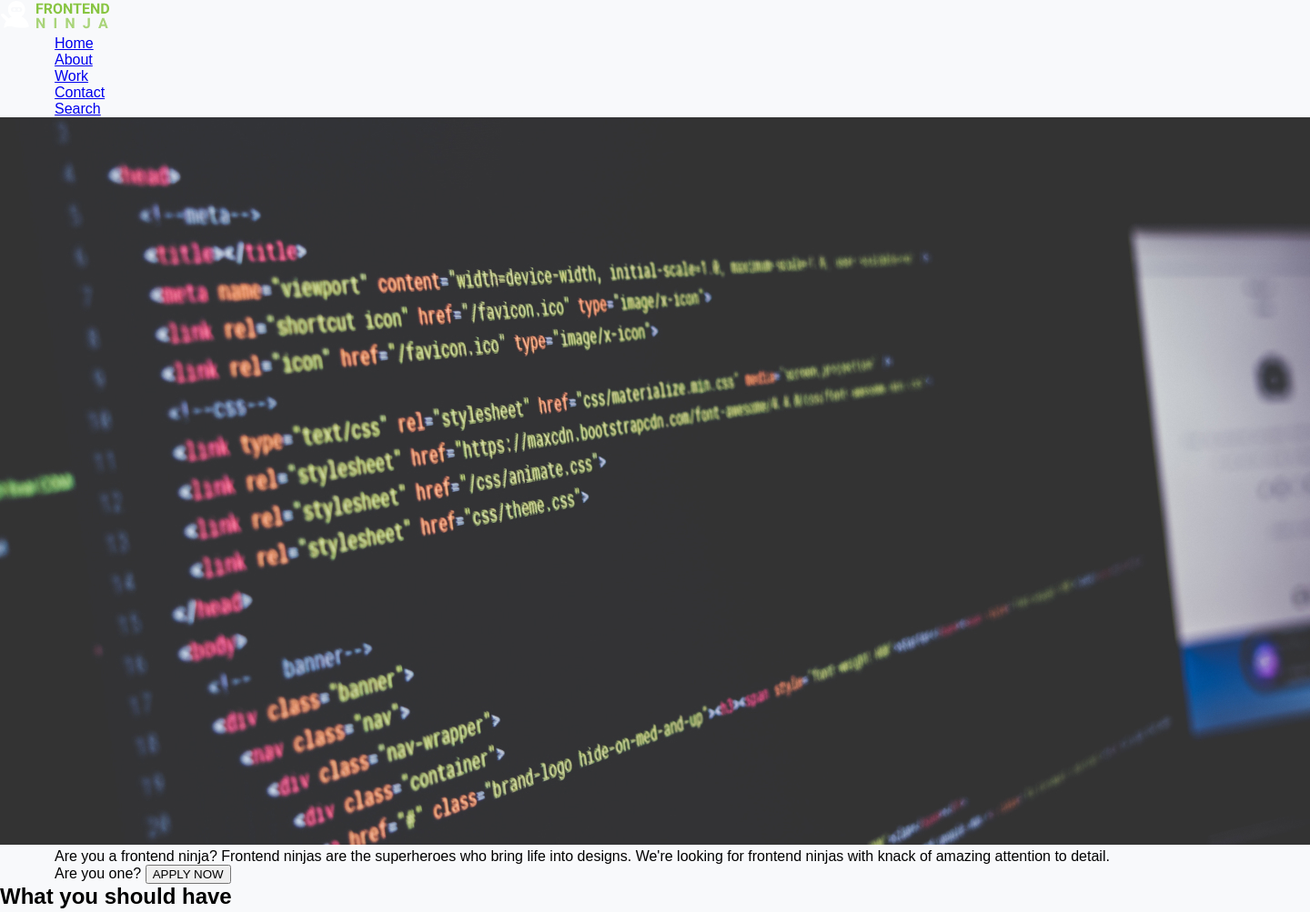
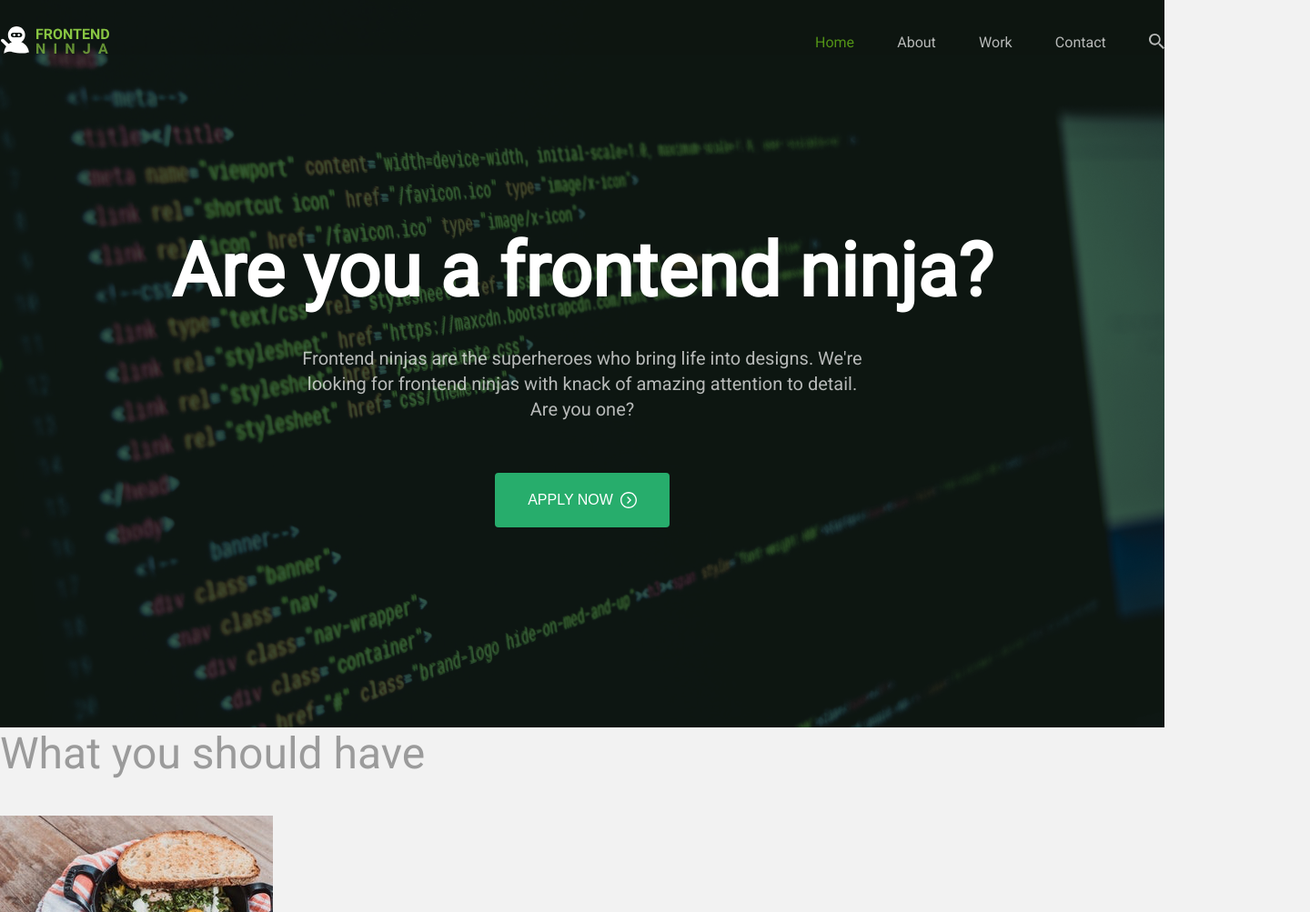
Before and after one commit to Resha1279/frontend-challenfe-from-yi, a plain HTML site: page index.html in a window 1280 px wide. Shown: the top 1003 px of the page at 91% size, 1440 px wide, since content can reach past the window. Drawn offline with Linux system fonts and the light colour scheme.

Commit message:
added styles to header

```diff
--- a/index.html
+++ b/index.html
@@ -7,32 +7,40 @@
 
 <body>
     <header>
-        <nav id="main-nav">
+        <nav class="wrapper">
             <div class="logo">
                 <img src="./images/logo/logo_frontend-ninja.svg" alt="logo">
             </div>
-            <div class="wrapper">
+
+            <div class="space"></div>
+
+            <div class="main-nav">
+
+
                 <ul>
-                    <li><a href="#">Home</a></li>
-                    <li><a href="#">About</a></li>
-                    <li><a href="#">Work</a></li>
-                    <li><a href="#">Contact</a></li>
-                    <li><a href="#">Search</a></li>
+                    <li class="nav-items"><a href="#" class="active">Home</a></li>
+                    <li class="nav-items"><a href="#">About</a></li>
+                    <li class="nav-items"><a href="#">Work</a></li>
+                    <li class="nav-items"><a href="#">Contact</a></li>
+                    <li class="nav-items"><a href="#"><img src="./images/svg/ic_search.svg" alt=""></a></li>
                 </ul>
+
+
             </div>
+
         </nav>
+
         <div class="hero">
-            <img src="./images/img_hero-image.jpg" alt="hero image">
-            <div class="wrapper">
-                <span class="hero-text">Are you a frontend ninja?</span>
-                <span class="hero-sub-text">
-                    Frontend ninjas are the superheroes who bring life into designs. We're looking for frontend ninjas
-                    with knack of amazing attention to detail. Are you one?
-                </span>
-                <span>
-                    <button>APPLY NOW</button>
-                </span>
-            </div>
+
+            <span class="hero-text">Are you a frontend ninja?</span>
+            <span class="hero-sub-text">
+                Frontend ninjas are the superheroes who bring life into designs. We're looking for frontend ninjas
+                with knack of amazing attention to detail. Are you one?
+            </span>
+
+            <button class="btn-apply-now"><a href="#">APPLY NOW
+                </a><img src="./images/svg/ic_arrow.svg" alt=""></button>
+
         </div>
     </header>
 
--- a/scss/_default.scss
+++ b/scss/_default.scss
@@ -1,4 +1,4 @@
-body{font-family: arial; background: #f8f9fb}
+body{font-family: $primaryFont; background: $offWhite}
 html, body, ul, ol, li, form, fieldset, legend
 {
 	margin: 0;
@@ -8,11 +8,12 @@ html, body, ul, ol, li, form, fieldset, legend
 h1, h2, h3, h4, h5, h6, p { margin-top: 0; }
 fieldset,img { border: 0; }
 li { list-style: none; }
+a{text-decoration: none;}
 
 .wrapper{
   width: 100%;
-  max-width: 1200px;
+  max-width: 1400px;
   margin: 0 auto;
-  padding: 0 20px;
+  //padding: 0 0;
   box-sizing: border-box;
 }
--- a/scss/_variables.scss
+++ b/scss/_variables.scss
@@ -1,12 +1,22 @@
+//IMPORTS
+@import url('https://fonts.googleapis.com/css2?family=Roboto&display=swap');
+
 //COLORS
 
-$green: rgb(27, 163, 118);
-$ninjaGreen: rgb(20, 131, 20);
-$offWhite: #f8f9fb;
+$green: #27ad6c;
+$ninjaGreen: #70c919;
+$offWhite: #f2f2f2;
+$white:#ffffff;
+$black:#0f1110;
+$colorPrimaryText: #9b9b9b;
 
 
 //FONT SIZES
 
-$textPrimary: 24px;
+$textPrimary: 48px;
 $textSecondary: 22px;
 $textTertiary: 20px;
+
+
+//FONT
+$primaryFont: 'Roboto', sans-serif;
--- a/scss/styles.scss
+++ b/scss/styles.scss
@@ -1,2 +1,117 @@
+@import "./variables";
 @import "./default";
-@import "./variables";
+
+
+header{
+    background-image: url("../images/img_hero-image.jpg");
+    background-color: #406b55;
+    height: 800px;
+    background-position: center;
+    background-repeat: no-repeat;
+    background-size: cover;
+    background-blend-mode: multiply;
+
+    position: relative;
+
+    button{
+        position: absolute;
+        top: 520px   }
+}//end of header
+
+nav{
+    padding-top: 34px;
+    height: 60px;
+    width: 100%;
+    background-color: rgba($black,0.1);
+    display:flex;
+    align-items: center;
+
+}
+
+.logo{
+    width: 30%;
+}
+
+.space{
+    width:40%;
+}
+
+.main-nav{
+    width: 30%;
+
+    ul{
+        width: 100%;
+        display:flex;
+        justify-content: space-between;
+        text-align: right;
+
+    }
+
+    a{
+        color: $white;
+        font-size: 16px;
+        font-weight: 400;
+        opacity: 70%;
+
+        &:hover{
+            color:$ninjaGreen;
+        }
+
+        &.active{
+            color:$ninjaGreen;
+        }
+    }
+}//end of main-nav
+
+.hero{
+    display:flex;
+    justify-content: center;
+}
+
+.hero-text{
+    font-size: 82px;
+    font-weight: 700;
+    color:$white;
+    position: absolute;
+    top:250px;
+    text-align: center;
+}
+
+.hero-sub-text{
+    font-size: 20px;
+    font-weight: 400;
+    line-height: 28px;
+    opacity: 70%;
+    position: absolute;
+    top:380px;
+    text-align: center;
+    color: $white;
+    max-width: 624px;
+}
+
+button{
+    background-color: $green;
+    border-radius: 4px;
+    border: none;
+    width: 192px;
+    height: 60px;
+    display: flex;
+    justify-content: center;
+    align-items: center;
+
+    a{
+        color:$white;
+        font-size: 16px;
+        font-weight: 400;
+        padding-right: 8px;
+    }
+}//end of button
+
+
+section{
+    h1{
+        font-size: $textPrimary;
+        font-weight: 400;
+        color: $colorPrimaryText;
+    }
+}
```
Also changed, not shown: css/styles.css, images/svg/ic_arrow.svg (added), 1 other file.
